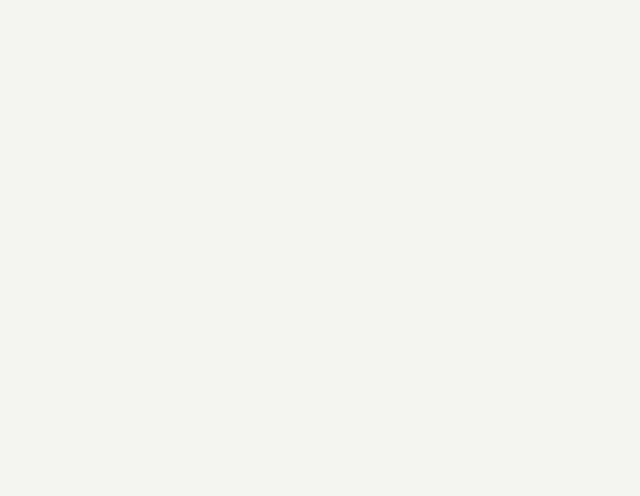
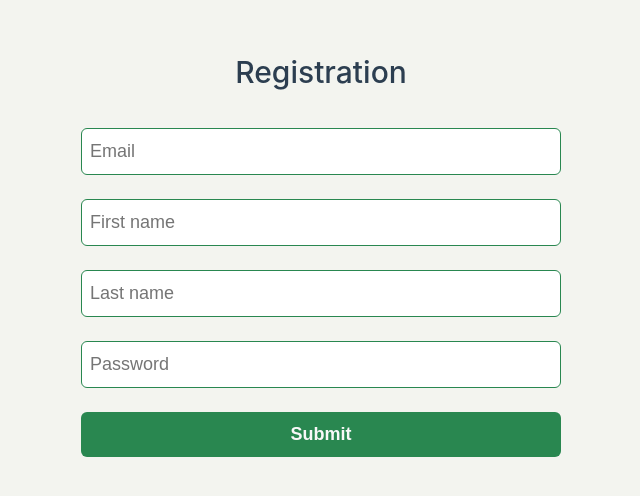
Before and after one commit to EgorJSbrain/music_platform_front-end, a Vue app: page /registration in a window 1280 px wide. Before the commit this address had no page. Shown: the part 148-644 px from the top of the page, without its empty margins (319-959 px from the left). Built offline with nearby package versions, Linux system fonts and the light colour scheme.

Commit message:
feat: add axios; button component; requests;

```diff
--- a/package.json
+++ b/package.json
@@ -12,6 +12,7 @@
     "format": "prettier --write src/"
   },
   "dependencies": {
+    "axios": "^1.4.0",
     "pinia": "^2.1.3",
     "vue": "^3.3.4",
     "vue-router": "^4.2.2"
--- a/src/assets/base.css
+++ b/src/assets/base.css
@@ -15,7 +15,7 @@
   --vt-c-green-dark: #006D39;
   --vt-c-green: #47A267;
   --vt-c-green-medium-light: #298750;
-  --vt-c-green-ligth: #7EDA99;
+  --vt-c-green-light: #7EDA99;
 
   --vt-c-divider-light-1: rgba(60, 60, 60, 0.29);
   --vt-c-divider-light-2: rgba(60, 60, 60, 0.12);
--- /dev/null
+++ b/src/components/AppButton.vue
@@ -0,0 +1,28 @@
+<template>
+  <button>{{ title }}</button>
+</template>
+
+<script setup lang="ts">
+defineProps<{
+  title: string
+}>()
+</script>
+
+<style scoped>
+  button {
+    border-radius: 6px;
+    font-size: 18px;
+    padding: 12px 8px;
+    cursor: pointer;
+    border: none;
+    background-color: var(--vt-c-green-medium-light);
+    font-weight: 600;
+    color: var(--vt-c-white-soft);
+  }
+
+
+  button:hover {
+      background-color: var(--vt-c-green-light);
+      color: var(--vt-c-black);
+    }
+</style>
--- a/src/components/AppInput.vue
+++ b/src/components/AppInput.vue
@@ -2,15 +2,14 @@
   <input
     type="text"
     class="form-contol"
+    :placeholder="placeholder"
   />
 </template>
 
-<script lang="ts">
-export default {
-  props: {
-    type: { type: String, default: 'text' },
-  },
-}
+<script setup lang="ts">
+defineProps<{
+  placeholder: string
+}>()
 </script>
 
 <style scoped>
@@ -23,6 +22,6 @@ export default {
   }
   :focus {
     outline: none !important;
-    border: 1px solid var(--vt-c-green-ligth);
+    border: 1px solid var(--vt-c-green-light);
   }
 </style>
--- a/src/components/layouts/PublicLayout.vue
+++ b/src/components/layouts/PublicLayout.vue
@@ -1,13 +1,17 @@
-<script setup lang="ts">
-</script>
-
 <template>
   <div class="layout">
     <div class="wrapper">
-      <slot></slot>
+      <h1>{{ title }}</h1>
+      <div class="form-wrapper"><slot></slot></div>
     </div>
   </div>
 </template>
+
+<script setup lang="ts">
+defineProps<{
+  title: string
+}>()
+</script>
 
 <style scoped>
 .layout {
@@ -21,9 +25,23 @@
 .wrapper {
   max-width: 480px;
   width: 100%;
+  margin: 0 16px;
   display: flex;
   flex-direction: column;
   align-items: center;
   justify-content: center;
 }
+
+h1 {
+  margin-bottom: 32px;
+  font-weight: 500;
+  user-select: none;
+}
+
+.form-wrapper {
+  width: 100%;
+  display: flex;
+  flex-direction: column;
+  row-gap: 24px;
+}
 </style>
--- a/src/router/index.ts
+++ b/src/router/index.ts
@@ -1,6 +1,7 @@
 import { createRouter, createWebHistory } from 'vue-router'
-import HomeView from '../views/HomeView.vue'
-import LogIn from '../views/LogIn.vue'
+import HomeView from '@/views/HomeView.vue'
+import LogInView from '@/views/LogInView.vue'
+import RegistrationView from '@/views/RegistrationView.vue'
 
 const router = createRouter({
   history: createWebHistory(import.meta.env.BASE_URL),
@@ -11,9 +12,14 @@ const router = createRouter({
       component: HomeView
     },
     {
-      path: '/log-in',
-      name: 'log-in',
-      component: LogIn
+      path: '/login',
+      name: 'login',
+      component: LogInView
+    },
+    {
+      path: '/registration',
+      name: 'registration',
+      component: RegistrationView
     },
     {
       path: '/about',
--- /dev/null
+++ b/src/services/api/index.ts
@@ -0,0 +1 @@
+export * from './auth'
--- a/src/views/LogIn.vue
+++ b/src/views/LogInView.vue
@@ -1,11 +1,20 @@
 <script setup lang="ts">
 import AppInput from '@/components/AppInput.vue';
 import PublicLayout from '../components/layouts/PublicLayout.vue'
+import { onMounted } from 'vue';
+import { registartion } from '@/services/api';
+// import apiClient from '@/services/';
+
+// onMounted(async () => {
+//   registartion({
+//     email: 'qwerty@qwe.com',
+//     password: '12345678'
+//   })
+// })
 </script>
 <template>
-  <PublicLayout>
-    <h1>This is an login page</h1>
-    <AppInput />
+  <PublicLayout title="Login">
+    <AppInput placeholder="djfdjff" />
   </PublicLayout>
 </template>
 
--- /dev/null
+++ b/src/views/RegistrationView.vue
@@ -0,0 +1,27 @@
+<script setup lang="ts">
+import AppInput from '@/components/AppInput.vue';
+import PublicLayout from '../components/layouts/PublicLayout.vue'
+import { onMounted } from 'vue';
+import { registartion } from '@/services/api';
+import AppButton from '@/components/AppButton.vue';
+
+</script>
+<template>
+  <PublicLayout title="Registration">
+    <AppInput placeholder="Email"/>
+    <AppInput placeholder="First name"/>
+    <AppInput placeholder="Last name"/>
+    <AppInput placeholder="Password"/>
+    <AppButton title="Submit" />
+  </PublicLayout>
+</template>
+
+<style>
+@media (min-width: 1024px) {
+  .about {
+    min-height: 100vh;
+    display: flex;
+    align-items: center;
+  }
+}
+</style>
```
Also changed, not shown: src/services/api/auth.ts (added, +7 -0 lines), src/services/apiClient.ts (added, +21 -0 lines), 2 other files (tests, documents, lock files or other folders).
